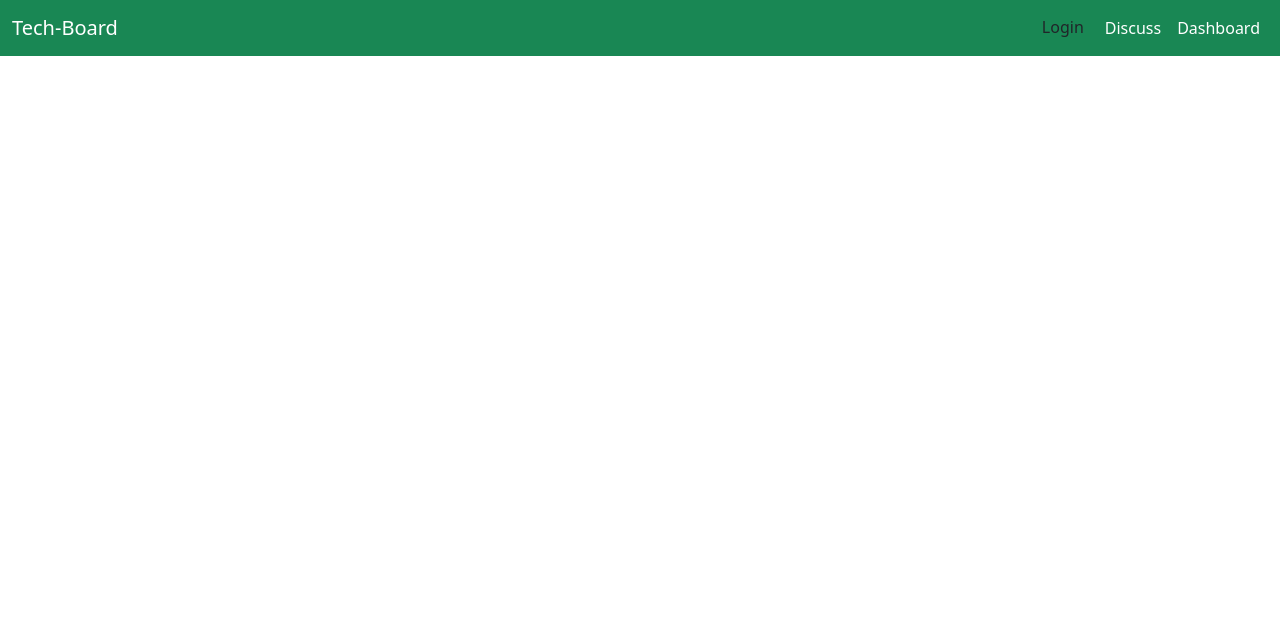
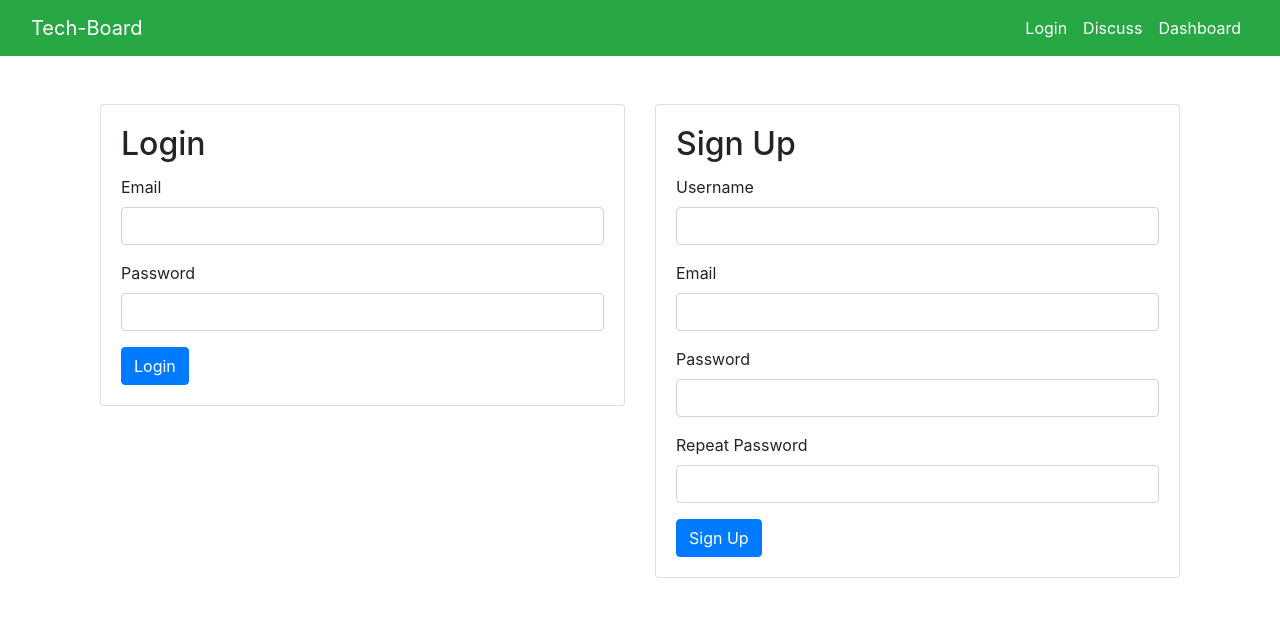
Before and after one commit to cbailey73/lets-tech, a Node server app: page /login in a window 1280 px wide. Shown: the top 617 px of the page. Run offline with Node 20, Linux system fonts and the light colour scheme; some libraries are stand-ins or nearby versions.

Commit message:
added login and logout routes

```diff
--- a/controllers/api/discussRoutes.js
+++ b/controllers/api/discussRoutes.js
@@ -3,7 +3,7 @@ const withAuth = require('../../utils/auth');
 const { Post, Comment, User } = require('../../models');
 
 // Route to create a new post
-router.post('/discuss', withAuth, async (req, res) => {
+router.post('/post', withAuth, async (req, res) => {
     try {
         const { title, content } = req.body;
         await Post.create({ title, content });
--- a/controllers/homeRoutes.js
+++ b/controllers/homeRoutes.js
@@ -51,9 +51,9 @@ router.get('/discuss', withAuth, async (req, res) => {
 // Render dashboard
 router.get('/dashboard', withAuth, async (req, res) => {
   try {
-      const userId = req.user.id;
       const postData = await Post.findAll({
-          where: { userId: userId }
+        // where: { userId: req.user.id },
+        include: [{ model: User }, { model: Comment }]
       });
       const myPosts = postData.map((post) => post.get({ plain: true }));
 
@@ -66,4 +66,24 @@ router.get('/dashboard', withAuth, async (req, res) => {
   }
 });
 
+// Post login
+// router.post('/login', async (req, res) => {
+//   const { username, password } = req.body;
+
+//   try {
+//       const user = await User.findOne({ where: { username } });
+//       if (user && await bcrypt.compare(password, user.password)) {
+//           // Successful login
+//           req.session.logged_in = true;
+//           res.send('Login successful');
+//       } else {
+//           res.send('Invalid login credentials');
+//       }
+//   } catch (error) {
+//       console.error(error);
+//       res.status(500).send('An error occurred');
+//   }
+// });
+
+
 module.exports = router;
--- a/controllers/index.js
+++ b/controllers/index.js
@@ -1,6 +1,6 @@
 const router = require('express').Router();
 
-const apiRoutes = require('./api/index');
+const apiRoutes = require('./api');
 const homeRoutes = require('./homeRoutes');
 
 router.use('/', homeRoutes);
--- a/models/Comment.js
+++ b/models/Comment.js
@@ -10,10 +10,6 @@ Comment.init(
         allowNull: false,
         primaryKey: true,
         autoIncrement: true,
-      },
-      title: {
-        type: DataTypes.STRING,
-        allowNull: false,
       },
       content: {
         type: DataTypes.TEXT,
--- a/models/User.js
+++ b/models/User.js
@@ -10,7 +10,7 @@ class User extends Model {
 
 User.init(
     {
-        name: {
+        username: {
             type: DataTypes.STRING,
             allowNull: false,
         },
--- a/public/js/login.js
+++ b/public/js/login.js
@@ -1,8 +1,9 @@
+// loginFormHandler
 const loginFormHandler = async (event) => {
   event.preventDefault();
 
-    const email = document.querySelector('#email-login').value.trim();
-    const password = document.querySelector('#password-login').value.trim();
+  const email = document.querySelector('#loginEmail').value.trim();
+  const password = document.querySelector('#loginPassword').value.trim();
 
   if (email && password) {
     const response = await fetch('/api/users/login', {
@@ -19,6 +20,36 @@ const loginFormHandler = async (event) => {
   }
 };
 
-  document
-    .querySelector('.login-form')
-    .addEventListener('submit', loginFormHandler);
+// signupFormHandler
+const signupFormHandler = async (event) => {
+  event.preventDefault();
+
+  const username = document.querySelector('#signupUsername').value.trim();
+  const email = document.querySelector('#signupEmail').value.trim().toLowerCase();
+  const password = document.querySelector('#signupPassword').value.trim();
+  const repeatPassword = document.querySelector('#signupRepeatPassword').value.trim();
+
+  if (username && email && password && repeatPassword) {
+      if (password !== repeatPassword) {
+          alert('Passwords do not match');
+          return;
+      }
+
+      const response = await fetch('/api/users/signup', {
+          method: 'POST',
+          body: JSON.stringify({ username, email, password, repeatPassword }),
+          headers: { 'Content-Type': 'application/json' },
+      });
+
+      if (response.ok) {
+          document.location.replace('/');
+      } else {
+          alert('Failed to sign up');
+      }
+  }
+};
+
+
+// Attach event listeners
+document.querySelector('#submit-login').addEventListener('click', loginFormHandler);
+document.querySelector('#submit-signup').addEventListener('click', signupFormHandler);
--- a/public/js/logout.js
+++ b/public/js/logout.js
@@ -11,4 +11,7 @@ const logout = async () => {
     }
   };
 
-  document.querySelector('#logout').addEventListener('click', logout);
+  document.querySelector('#logout-link').addEventListener('click', (event) => {
+    event.preventDefault(); // Prevent the default link behavior
+    logout(); // Call the logout function
+});
--- a/public/js/main.js
+++ b/public/js/main.js
@@ -13,7 +13,3 @@ document.addEventListener("DOMContentLoaded", function () {
       }
     });
 });
-
-function navigateToLogin() {
-  window.location.href = '/login';
-};
--- a/views/dashboard.handlebars
+++ b/views/dashboard.handlebars
@@ -14,8 +14,7 @@
                     <h2>{{post.title}}</h2>
                     </div>
                     <p>{{post.content}}</p>
-                    <p>Posted by: {{post.User.name}}</p>
-                    <form action="/post/{{post.id}}" method="post">
+                    <form action="api/dashboard/post/{{post.id}}" method="delete">
                         <button type="submit">Delete Post</button>
                     </form>
                 </div>
--- a/views/discuss.handlebars
+++ b/views/discuss.handlebars
@@ -8,7 +8,7 @@
     <section id="add-post">
         <h2>What are you thinking about?</h2>
         <div class="card">
-            <form action="/discuss" method="post">
+            <form action="api/discuss/post" method="post">
                 <input type="text" name="title" placeholder="Title">
                 <textarea name="content" placeholder="Content"></textarea>
                 <button type="submit">Create Post</button>
@@ -27,10 +27,12 @@
             <h2>{{post.title}}</h2>
             </div>
             <p>{{post.content}}</p>
-            <form action="/comment/{{post.id}}" method="post">
+            <form action="api/discuss/comment/{{post.id}}" method="post">
                 <input type="text" name="content" placeholder="Add a comment">
                 <button type="submit">Comment</button>
             </form>
+            <p>{{post.Comment.User.username}}</p>
+            <p>{{post.Comment.content}}</p>
         </div>
     {{/each}}
     </section>
--- a/views/homepage.handlebars
+++ b/views/homepage.handlebars
@@ -16,7 +16,7 @@
             <h2>{{post.title}}</h2>
             </div>
             <p>{{post.content}}</p>
-            <form action="/comment/{{post.id}}" method="post">
+            <form action="api/discuss/comment/{{post.id}}" method="post">
                 <input type="text" name="content" placeholder="Add a comment">
                 <button type="submit">Comment</button>
             </form>
--- a/views/layouts/main.handlebars
+++ b/views/layouts/main.handlebars
@@ -21,9 +21,11 @@
         <ul class="navbar-nav">
           <li class="nav-item">
             {{#if logged_in}}
-            <button class="btn" id="logout">Logout</button>
+            {{!-- <button class="nav-link active" id="logout">Logout</button> --}}
+            <li class="nav-item"><a id="logout-link" class="nav-link active" href="#">Logout</a></li>
             {{else}}
-            <button class="btn" id="login" onClick="navigatetoLogin()">Login</button>
+            {{!-- <button class="btn" id="login">Login</button> --}}
+            <li class="nav-item"><a class="nav-link active" href="/login">Login</a></li>
             {{/if}}
           </li>
           <li class="nav-item"><a class="nav-link active" href="/discuss">Discuss</a></li>
@@ -33,7 +35,7 @@
     </div>
   </nav>
 
-  <main class="container container-fluid mt-5">
+  <main class="container container-fluid">
     {{{ body }}}
   </main>
   <footer>
@@ -41,9 +43,9 @@
   </footer>
 
   {{#if logged_in}}
+  <script src="../../public/js/logout.js"></script>
+  {{else}}
   <script src="../../public/js/login.js"></script>
-  {{else}}
-  <script src="../../public/js/logout.js"></script>
   {{/if}}
 
   <script src="https://ajax.googleapis.com/ajax/libs/jquery/3.7.0/jquery.min.js"></script>
--- a/views/login.handlebars
+++ b/views/login.handlebars
@@ -0,0 +1,63 @@
+<!DOCTYPE html>
+<html>
+<head>
+    <title>Login or Sign Up</title>
+    <!-- Add Bootstrap CSS link -->
+    <link rel="stylesheet" href="https://stackpath.bootstrapcdn.com/bootstrap/4.5.2/css/bootstrap.min.css">
+</head>
+<body>
+    <div class="container mt-5">
+        <div class="row">
+            <div class="col-md-6">
+                <div class="card">
+                    <div class="card-body">
+                        <h2 class="card-title">Login</h2>
+                        <form action="api/users/login" method="POST">
+                            <div class="form-group">
+                                <label for="loginEmail">Email</label>
+                                <input type="text" class="form-control" id="loginEmail" name="email" required>
+                            </div>
+                            <div class="form-group">
+                                <label for="loginPassword">Password</label>
+                                <input type="password" class="form-control" id="loginPassword" name="password" required>
+                            </div>
+                            <button id="submit-login" type="submit" class="btn btn-primary">Login</button>
+                        </form>
+                    </div>
+                </div>
+            </div>
+            <div class="col-md-6">
+                <div class="card">
+                    <div class="card-body">
+                        <h2 class="card-title">Sign Up</h2>
+                        <form action="api/users/signup" method="POST">
+                            <div class="form-group">
+                                <label for="signupUsername">Username</label>
+                                <input type="text" class="form-control" id="signupUsername" name="username" required>
+                            </div>
+                            <div class="form-group">
+                                <label for="signupEmail">Email</label>
+                                <input type="text" class="form-control" id="signupEmail" name="email" required>
+                            </div>
+                            <div class="form-group">
+                                <label for="signupPassword">Password</label>
+                                <input type="password" class="form-control" id="signupPassword" name="password" required>
+                            </div>
+                            <div class="form-group">
+                                <label for="signupRepeatPassword">Repeat Password</label>
+                                <input type="password" class="form-control" id="signupRepeatPassword" name="repeatPassword" required>
+                            </div>
+                            <button id="submit-signup" type="submit" class="btn btn-primary">Sign Up</button>
+                        </form>
+                    </div>
+                </div>
+            </div>
+        </div>
+    </div>
+
+    <!-- Add Bootstrap JS and jQuery (required for some Bootstrap features) -->
+    <script src="https://code.jquery.com/jquery-3.5.1.slim.min.js"></script>
+    <script src="https://cdn.jsdelivr.net/npm/@popperjs/core@2.9.1/dist/umd/popper.min.js"></script>
+    <script src="https://stackpath.bootstrapcdn.com/bootstrap/4.5.2/js/bootstrap.min.js"></script>
+</body>
+</html>
```
Also changed, not shown: controllers/api/userRoutes.js (+23 -0 lines). Lines whose indentation alone changed are shown as unchanged.
